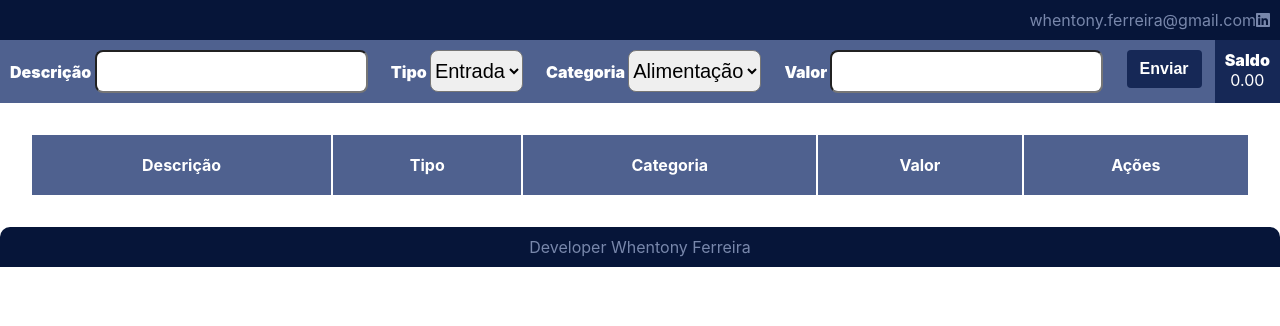
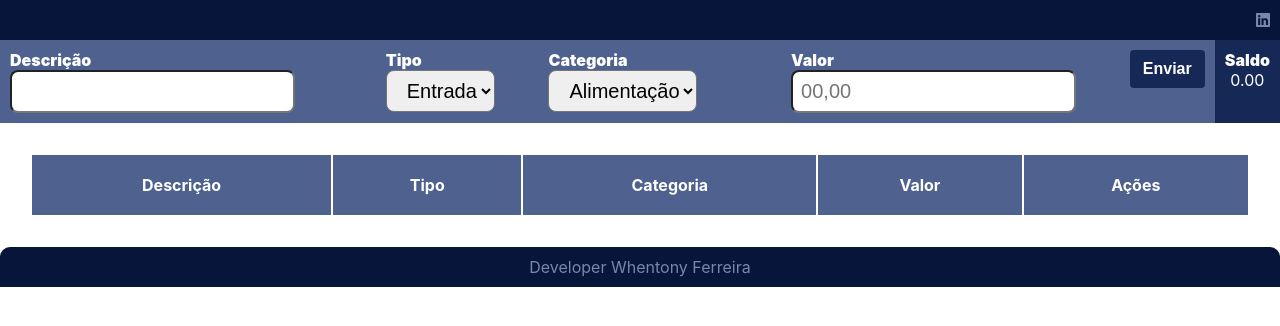
Before and after one commit to whentony/sen-financa, a React (Create React App) app: page / in a window 1280 px wide. Shown: the top 326 px of the page. Built offline with nearby package versions, Linux system fonts and the light colour scheme.

Commit message:
remove item table

```diff
--- a/src/App.css
+++ b/src/App.css
@@ -62,9 +62,13 @@
 input, select {
     padding-top: 0.5rem;
     padding-bottom: 0.5rem;
-    padding-left: 1rem rem;
+    padding-left: 1rem;
     font-size: 1.25rem;
     border-radius: 8px;
+}
+
+input {
+    padding: 0.5rem;
 }
 
 button {
@@ -91,3 +95,11 @@ button {
 th{
     padding: 20px;
 }
+
+.entrada{
+    background-color: #6DB4F3;
+}
+
+.saida{
+    background-color: #F56666;
+}
--- a/src/App.js
+++ b/src/App.js
@@ -9,19 +9,14 @@ import { TableContext, TableProvider } from './common/context';
 
 function App() {
   return (
-    <div>
-
-
+    <>
       <TableProvider>
         <Bartop />
         <BarUtil />
         <Table></Table>
       </TableProvider>
-
-
-
       <Copyright />
-    </div>
+    </>
   );
 }
 
--- a/src/assets/css/table.module.css
+++ b/src/assets/css/table.module.css
@@ -14,9 +14,7 @@
     color: #fff;
 }
 
-tr:nth-child(even) {
-    background-color: #7887AB;
-}
+
 
 td {
     padding: 5px;
--- a/src/components/bar-top/index.jsx
+++ b/src/components/bar-top/index.jsx
@@ -5,7 +5,7 @@ import { faLinkedin } from '@fortawesome/free-brands-svg-icons'
 ;
 const Bartop = () => {
     return (
-        <div className={styles.containerBartop}>whentony.ferreira@gmail.com
+        <div className={styles.containerBartop}>
             <a className={styles.linkedin} href='https://www.linkedin.com/in/whentony-ferreira-87738b123/'>
                 <FontAwesomeIcon icon={faLinkedin} />
             </a>
--- a/src/components/bar-utl/index.jsx
+++ b/src/components/bar-utl/index.jsx
@@ -14,28 +14,28 @@ const BarUtil = () => {
         let aux = 0
         if (data.length > 0) {
             for (let i = 0; i < data.length; i++) {
-                console.log(data[i].type)
                 if (data[i].type == 'e') {
                     aux = aux + parseFloat(data[i].value)
                 } else {
                     aux = aux - parseFloat(data[i].value)
                 }
             }
-            console.log(Number(aux))
             setTotal(aux)
         }
     }, [data]);
 
-    const handleInsert = () => {
+    const handleInsert = (e) => {
+        e.preventDefault()
         setData(data => [...data, { description: description, type: type, category: category, value: value }])
     }
 
     return (
+        <form onSubmit={(e) => handleInsert(e)}>
             <div className={styles.containerBarUtil}>
 
                 <div className={styles.boxOutros}>
                     <span className={styles.title}> Descrição </span>
-                <input type='text' onChange={(e) => setDescription(e.target.value)} />
+                    <input type='text' onChange={(e) => setDescription(e.target.value)} required />
                 </div>
                 <div className={styles.boxOutros}>
                     <span className={styles.title}> Tipo </span>
@@ -58,15 +58,17 @@ const BarUtil = () => {
                 </div>
                 <div className={styles.boxOutros}>
                     <span className={styles.title}> Valor </span>
-                <input type='number' onChange={(e) => setValue(e.target.value)} />
+                    <input type='number' onChange={(e) => setValue(e.target.value)} placeholder='00,00' required />
                 </div>
                 <div className={styles.boxOutros}>
-                <button onClick={() => handleInsert()}>Enviar</button>
+                    <button type='submit'>Enviar</button>
                 </div>
+
                 <div className={styles.boxSaldo}>
                     <span className={styles.title}>Saldo</span> {total.toFixed(2)}
                 </div>
             </div>
+        </form>
     )
 }
 
--- a/src/components/table/index.jsx
+++ b/src/components/table/index.jsx
@@ -7,11 +7,13 @@ import { TableContext } from '../../common/context';
 const Table = () => {
     const { data, setData } = useContext(TableContext);
 
-    useEffect(() => (
 
-       console.log(data)
-    ), [data])
-
+    const handleRemove = (key, value) => {
+        let d = data.filter(function(item) {
+            return item !== value
+        });
+       setData([...d])
+    }
     return (
         <div className={styles.containerTable}>
             <table className={styles.table}>
@@ -24,18 +26,18 @@ const Table = () => {
                         <th>Ações</th>
                     </tr>
                 </thead>
-                    <tbody>
+                <tbody>
                     {data.map((value, key) => (
-                        <tr key={key}>
+                        <tr className={value.type == 'e' ? 'entrada' : 'saida'} key={key}>
                             <td>{value.description}</td>
                             <td>{value.type == 'e' ? 'Entrada' : 'Saída'}</td>
                             <td>{value.category}</td>
-                            <td>{value.value}</td>
-                            <td><FontAwesomeIcon icon={faEdit} /> <FontAwesomeIcon icon={faTrash} /></td>
+                            <td >R$ {value.value}</td>
+                            <td><FontAwesomeIcon icon={faEdit} />  <FontAwesomeIcon onClick={() => handleRemove(key, value)} icon={faTrash} /></td>
                         </tr>
                     ))
                     }
-              </tbody>
+                </tbody>
 
             </table>
         </div>
```
Lines whose indentation alone changed are shown as unchanged.
